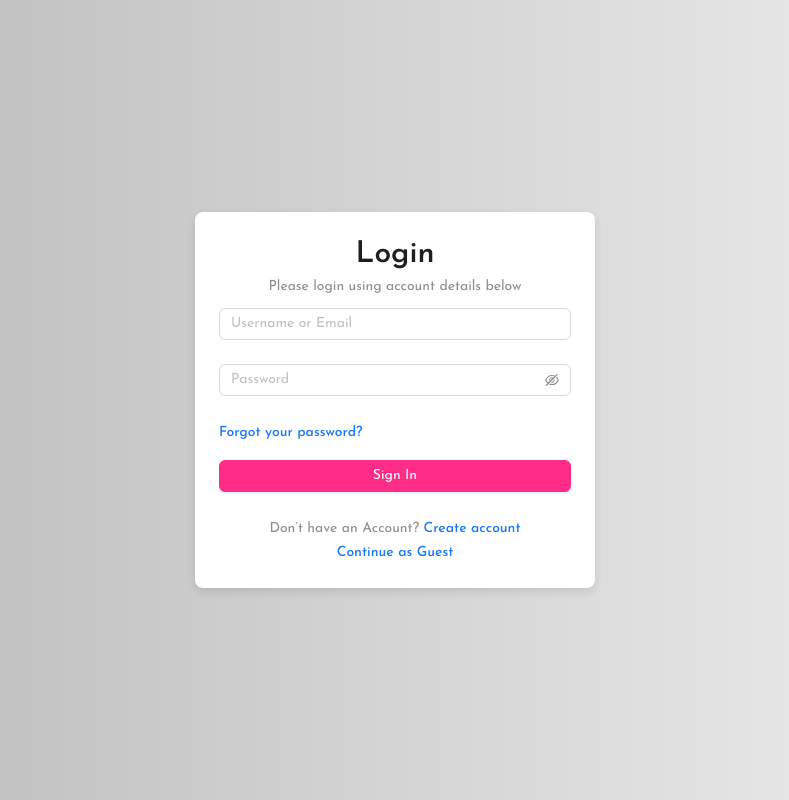
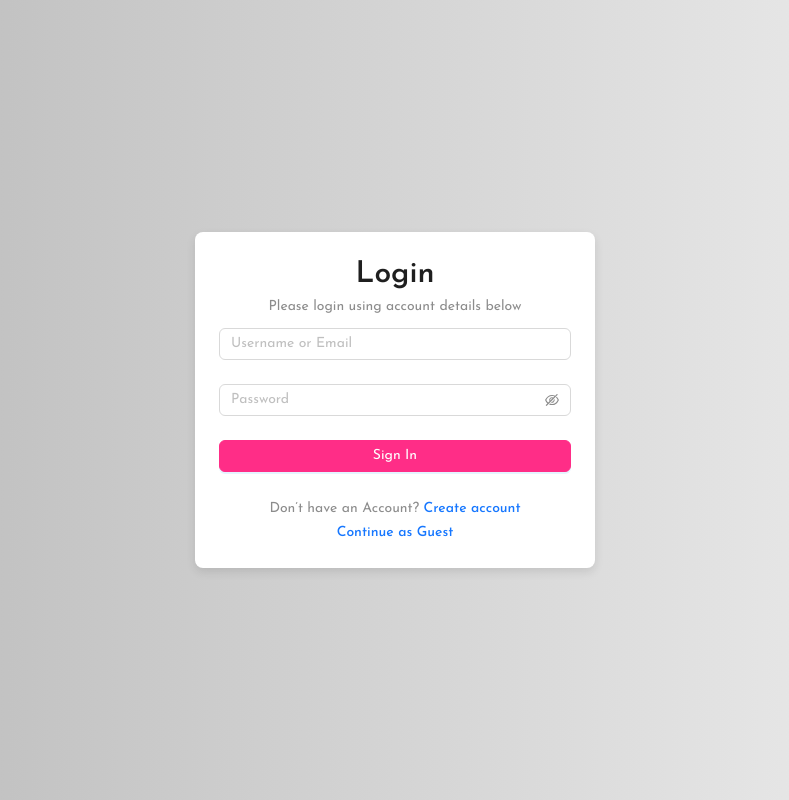
Before and after one commit to chris-hemingway/Orbital25, a React (Vite) app in the folder frontend/: page /login in a window 1280 px wide. Shown: the whole page, without its empty margins (245-1034 px from the left). Built offline with nearby package versions, Linux system fonts and the light colour scheme; no server answers.

Commit message:
small changes

```diff
--- a/frontend/src/pages/Login.jsx
+++ b/frontend/src/pages/Login.jsx
@@ -43,12 +43,6 @@ function Login({ onFinish, loading }) {
         <Input.Password placeholder="Password" />
       </Form.Item>
 
-      <div style={{ textAlign: "left", marginBottom: 16 }}>
-        <Link onClick={() => { /* navigate to forgot password */ }}>
-          Forgot your password?
-        </Link>
-      </div>
-
       <Form.Item>
         <Button
           type="primary"
```
